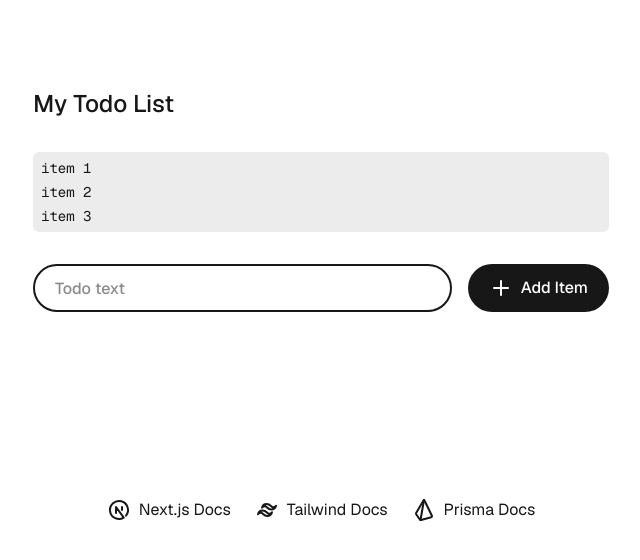
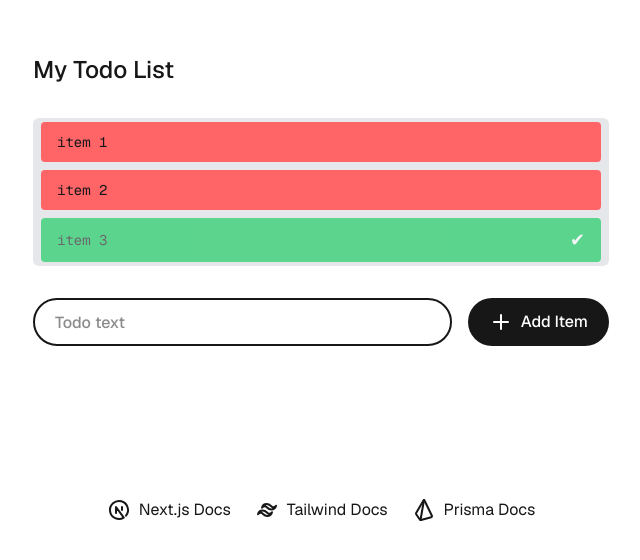
Before and after one commit to andrewtlu/odyssey-interview, a Next.js app: page / in a window 1280 px wide. Shown: the part 200-760 px from the top of the page, without its empty margins (319-959 px from the left). Built offline with nearby package versions, Linux system fonts and the light colour scheme.

Commit message:
complete task 2

```diff
--- a/src/app/Todo/Todo.tsx
+++ b/src/app/Todo/Todo.tsx
@@ -8,8 +8,16 @@ export type TodoItem = {
 
 export const Todo = ({ id, text, completed }: TodoItem) => {
   return (
-    <div className="flex flex-row gap-[32px]">
-      <div>{text}</div>
+    <div
+  className={`flex flex-row gap-[32px] rounded-sm items-center px-4 py-2
+    ${completed ? 'bg-green-500 opacity-60' : 'bg-red-400'}`}
+>
+  <div>{text}</div>
+  {completed && (
+    <div className="ml-auto text-white text-lg">
+      ✔
     </div>
+  )}
+</div>
   );
 };
--- a/src/app/Todo/TodoList.tsx
+++ b/src/app/Todo/TodoList.tsx
@@ -27,7 +27,7 @@ export const TodoList = ({ initialTodos }: { initialTodos?: TodoItem[] }) => {
   return (
     <>
       <div className="font-medium text-2xl">My Todo List</div>
-      <ul className="font-mono list-inside list-decimal text-sm/6 text-center sm:text-left bg-content w-full px-2 py-1 rounded-md flex flex-col">
+      <ul className="font-mono list-inside list-decimal text-sm/6 text-center sm:text-left bg-gray-200 w-full px-2 py-1 rounded-md flex flex-col gap-2">
         {todos.map((val) => (
           <Todo {...val} key={val.id} />
         ))}
```
